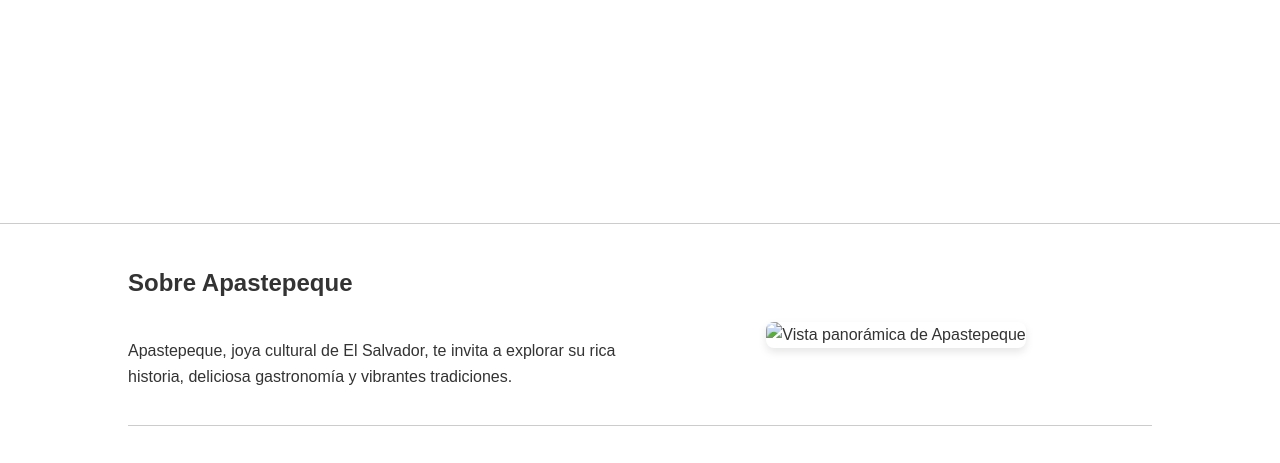
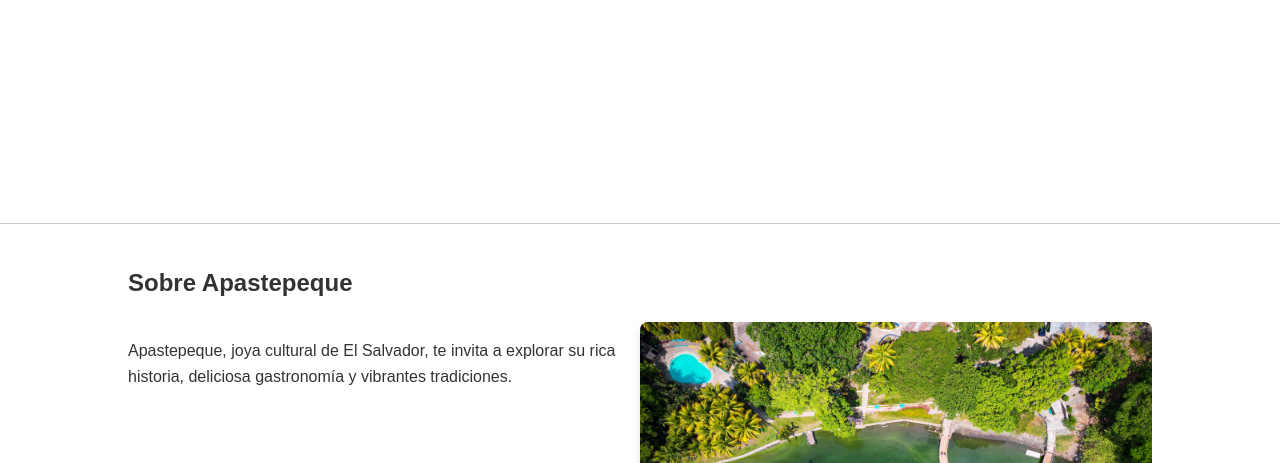
Before and after one commit to DRAD12/index.html, a plain HTML site: page index.html in a window 1280 px wide. Shown: the part 337-800 px from the top of the page. Drawn offline with Linux system fonts and the light colour scheme.

Commit message:
Update index.html

```diff
--- a/index.html
+++ b/index.html
@@ -141,7 +141,7 @@
                     <p>Apastepeque, joya cultural de El Salvador, te invita a explorar su rica historia, deliciosa gastronomía y vibrantes tradiciones.</p>
                 </div>
                 <div class="image-content">
-                    <img src="/api/placeholder/400/300" alt="Vista panorámica de Apastepeque">
+                    <img src="DestinationApastepeque (1).jpg" alt="Vista panorámica de Apastepeque">
                 </div>
             </div>
         </section>
```
